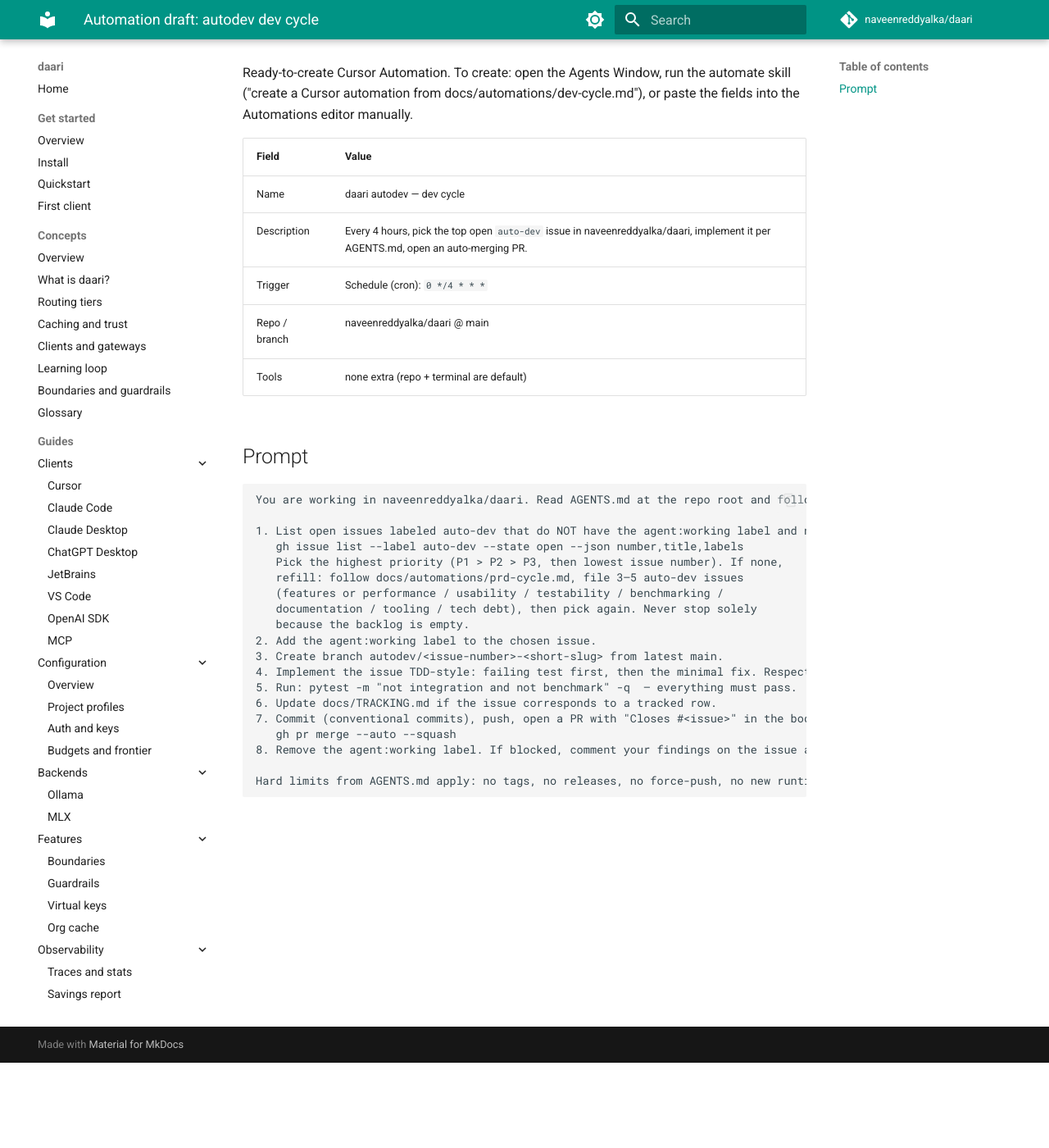
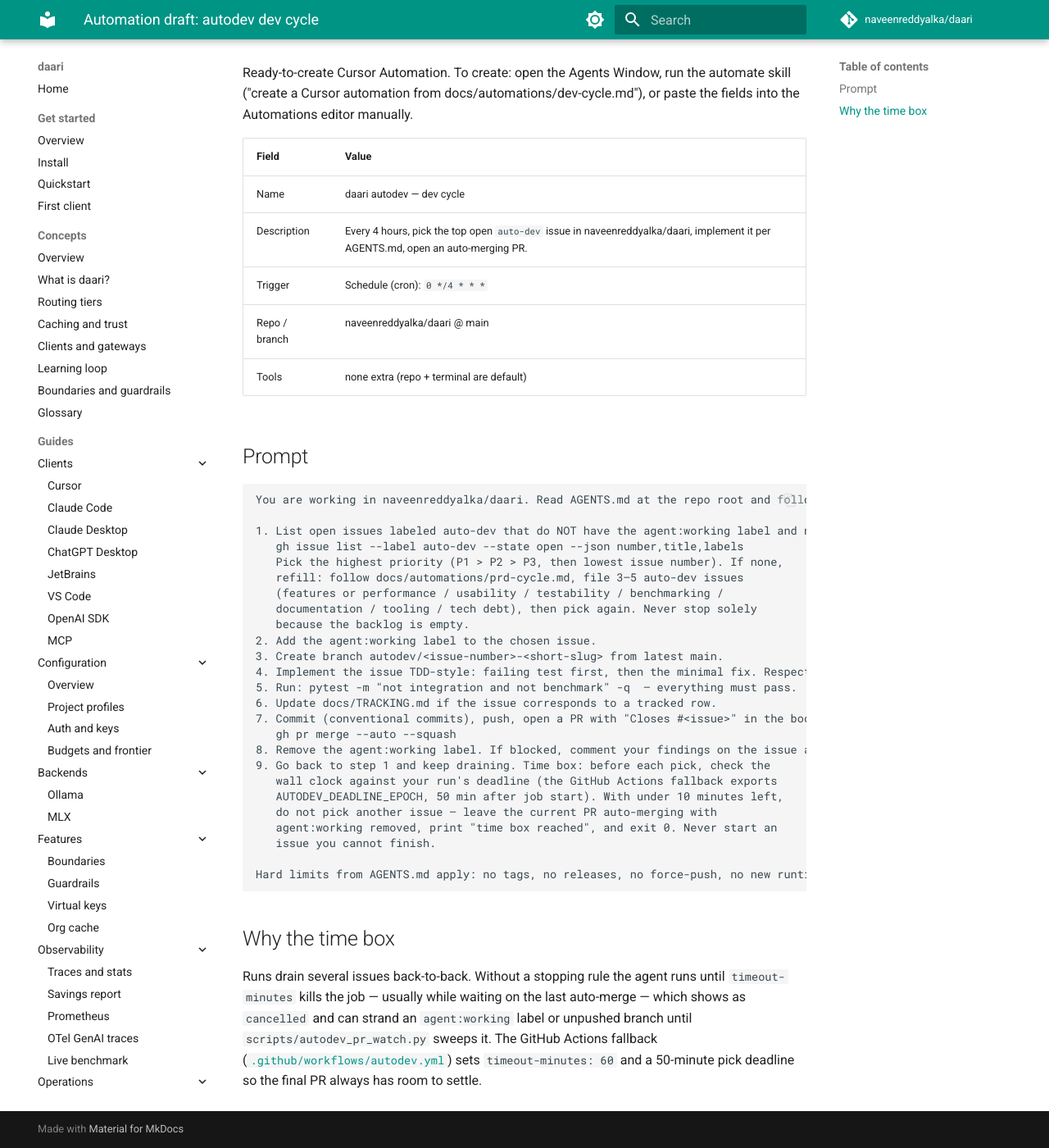
Before and after one commit to naveenreddyalka/daari, an MkDocs documentation site: the page built from docs/automations/dev-cycle.md, in a window 1280 px wide and 1400 px high, scrolled down 104 px. Shown: the whole window at 82% size. Built offline with MkDocs 1.6.1 and Material for MkDocs 9.7.7, drawn with Linux system fonts in a browser that asks for light colours; comment, search, counter and statistics services are not loaded.

Commit message:
chore(autodev): time-box the dev-cycle loop so runs exit before timeout
Export AUTODEV_DEADLINE_EPOCH (job start + 50 min), raise dev-cycle
timeout-minutes to 60, and tell the agent to loop pick->PR->auto-merge
but stop picking with under 10 min left and exit 0. Runs no longer end
'cancelled' mid-wait with a stranded agent:working label.

Closes #611

````diff
--- a/docs/automations/dev-cycle.md
+++ b/docs/automations/dev-cycle.md
@@ -30,6 +30,22 @@
 7. Commit (conventional commits), push, open a PR with "Closes #<issue>" in the body, then run:
    gh pr merge --auto --squash
 8. Remove the agent:working label. If blocked, comment your findings on the issue and remove the label.
+9. Go back to step 1 and keep draining. Time box: before each pick, check the
+   wall clock against your run's deadline (the GitHub Actions fallback exports
+   AUTODEV_DEADLINE_EPOCH, 50 min after job start). With under 10 minutes left,
+   do not pick another issue — leave the current PR auto-merging with
+   agent:working removed, print "time box reached", and exit 0. Never start an
+   issue you cannot finish.
 
 Hard limits from AGENTS.md apply: no tags, no releases, no force-push, no new runtime deps, no workflow-file edits.
 ```
+
+## Why the time box
+
+Runs drain several issues back-to-back. Without a stopping rule the agent runs
+until `timeout-minutes` kills the job — usually while waiting on the last
+auto-merge — which shows as `cancelled` and can strand an `agent:working`
+label or unpushed branch until `scripts/autodev_pr_watch.py` sweeps it. The
+GitHub Actions fallback ([`.github/workflows/autodev.yml`](../../.github/workflows/autodev.yml))
+sets `timeout-minutes: 60` and a 50-minute pick deadline so the final PR always
+has room to settle.
````
Also changed, not shown: docs/AUTOMATION.md (+4 -1 lines), docs/TRACKING.md (+12 -0 lines), 2 other files.
